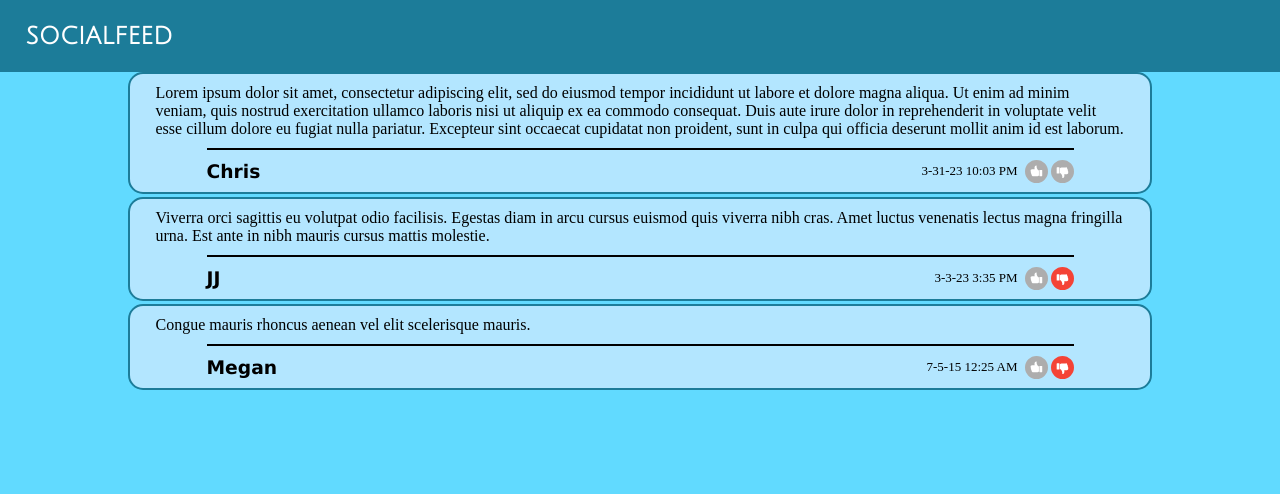
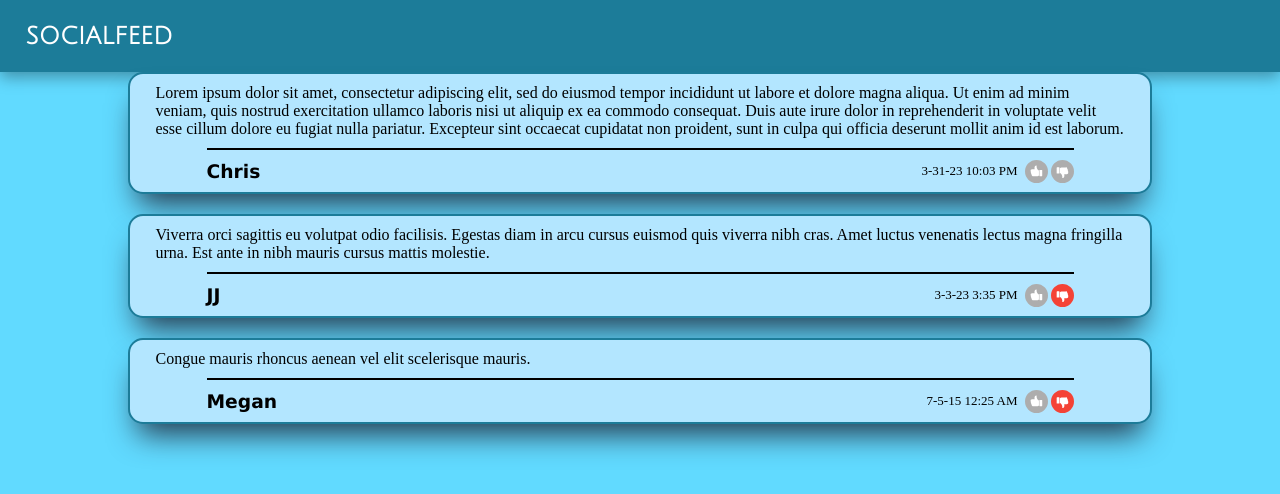
Before and after one commit to Cpierswim/social-feed, a React (Create React App) app: page / in a window 1280 px wide. Shown: the top 494 px of the page. Built offline with nearby package versions, Linux system fonts and the light colour scheme.

Commit message:
FIX: More CSS changes

```diff
--- a/src/Components/NavBar/NavBar.css
+++ b/src/Components/NavBar/NavBar.css
@@ -7,6 +7,7 @@
   font-weight: 700;
   color: white;
   font-size: x-large;
+  box-shadow: rgba(0, 0, 0, 0.35) 0px 5px 15px;
 }
 
 .nav_text {
--- a/src/Components/Post/post.css
+++ b/src/Components/Post/post.css
@@ -11,10 +11,11 @@
   display: flex;
   flex-direction: column;
   align-items: center;
-  margin-bottom: 3px;
+  margin-bottom: 20px;
   border-color: #1c7c99;
   border-style: solid;
   border-width: 2px;
+  box-shadow: rgb(38, 57, 77) 0px 20px 30px -10px;
 }
 
 .icon {
```
